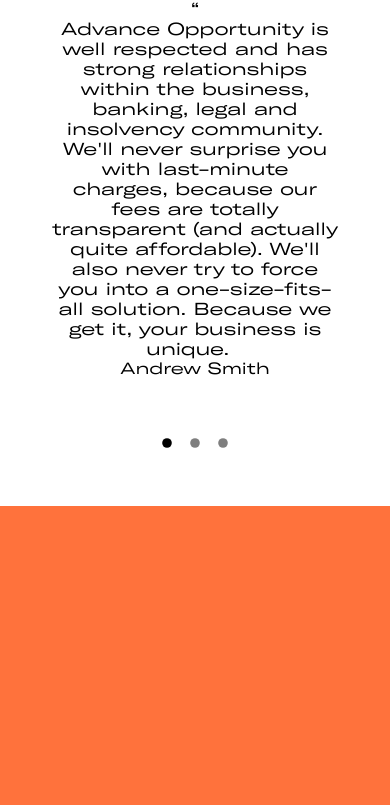
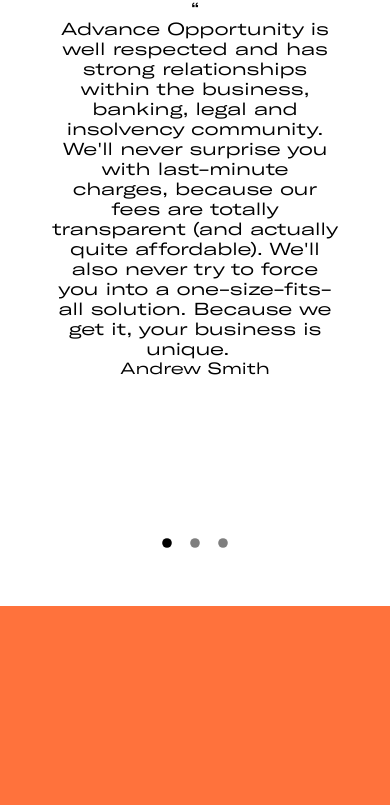
Before and after one commit to samairali/testimonial-slider, a PHP site: page / in a window 390 px wide. Shown: the part 895-1700 px from the top of the page. Before the commit the page ends 1401 px from the top, so only its background shows below. Run offline with PHP 8.4, Linux system fonts and the light colour scheme.

Commit message:
carouselheight

```diff
--- a/index.html
+++ b/index.html
@@ -124,9 +124,6 @@
                 document.querySelector('.CarouselButton3').classList.remove('active');
                 carousel.style.transition = 'all ease 0.3s';
             }
-            // else{
-            //     carousel.style.transform = 'translateX(0)';
-            // }
             moving = false;
         });
     }
--- a/styles.css
+++ b/styles.css
@@ -102,8 +102,7 @@ svg.CarouselButton {
     touch-action:none;
   }
   .carousel{
-    height: 475px;
-    /*transition: all ease 0.3s;*/
+    height: 575px;
   }
   .carousel .slider{
     padding: 0px 0px;
```
